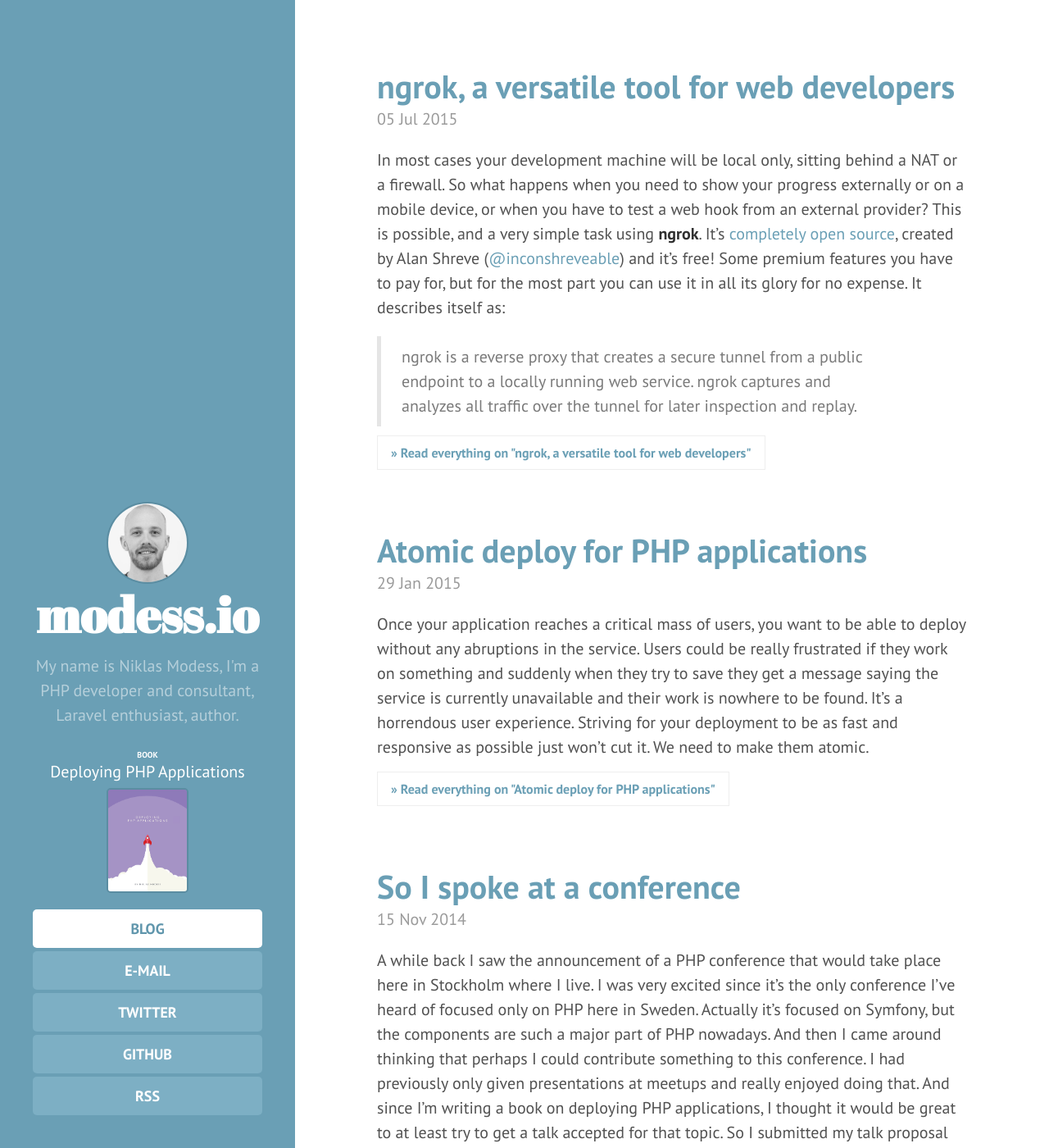
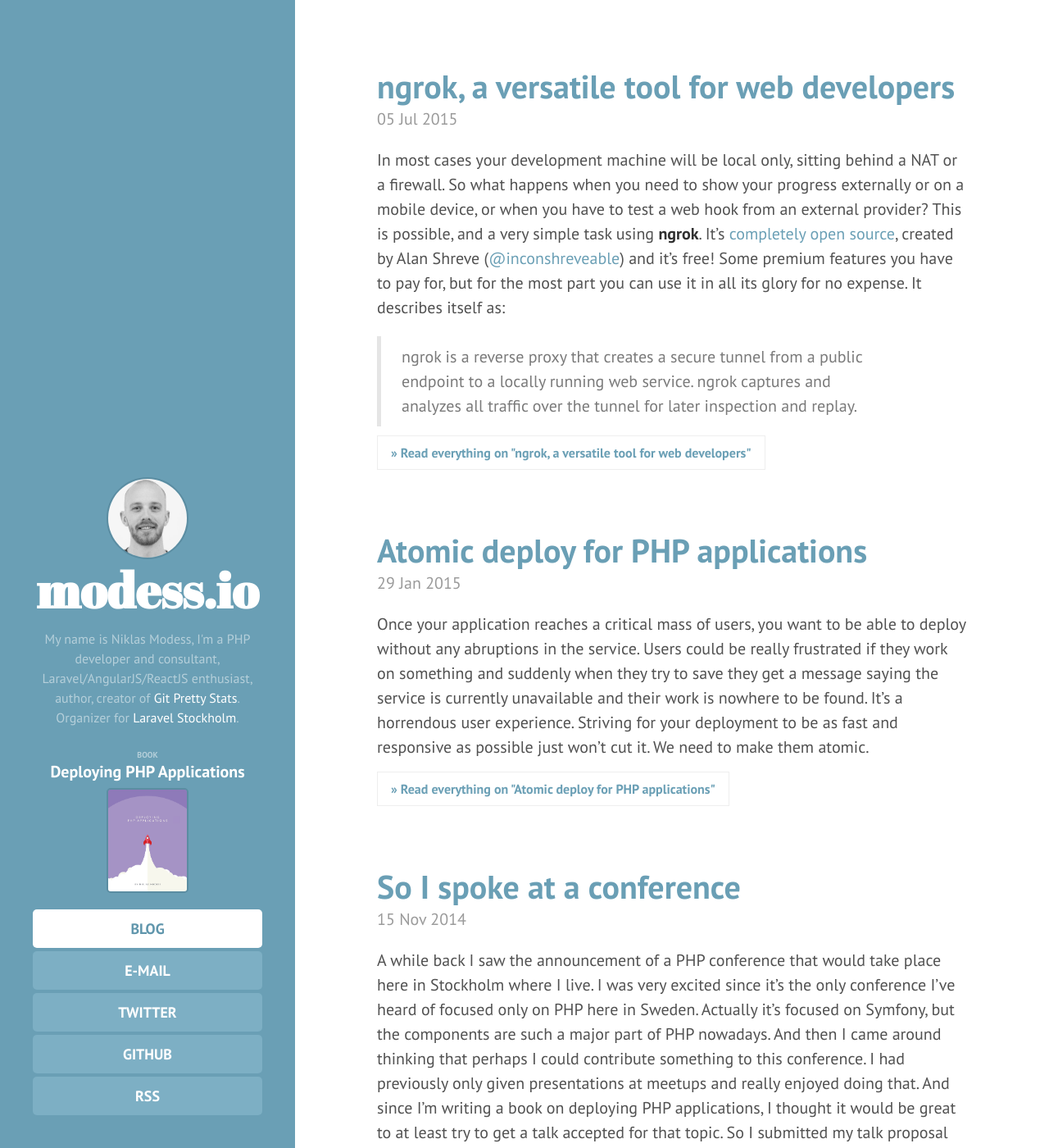
Before and after one commit to katcipis/katcipis.github.io, a Jekyll site: the page built from index.html, in a window 1280 px wide and 1400 px high. Shown: the whole window at 82% size. Built offline with Jekyll 4.4.1, drawn with Linux system fonts in a browser that asks for light colours; some web fonts are replaced; Markdown is read by kramdown in place of the engine named in the settings; the list of posts is cut into pages by our own code.

```diff
--- a/_config.yml
+++ b/_config.yml
@@ -9,7 +9,7 @@ relative_permalinks: true
 # Setup
 title:            modess.io
 tagline:          ''
-description:      "My name is Niklas Modess, I'm a PHP developer and consultant, Laravel enthusiast, author."
+description:      "My name is Niklas Modess, I'm a PHP developer and consultant, Laravel/AngularJS/ReactJS enthusiast, author, creator of <a href=\"https://github.com/modess/git-pretty-stats\">Git Pretty Stats</a>. Organizer for <a href=\"http://www.meetup.com/Laravel-Stockholm/\">Laravel Stockholm</a>."
 url:              http://modess.io
 baseurl:          /
 
--- a/_includes/sidebar.html
+++ b/_includes/sidebar.html
@@ -13,7 +13,7 @@
       <p class="book">
         <a href="https://leanpub.com/deploying-php-applications">
           <small>Book</small><br />
-          Deploying PHP Applications
+          <strong>Deploying PHP Applications</strong>
           <img class="book-picture" src="{{ site.baseurl }}public/large.jpeg" />
         </a>
       </p>
--- a/public/css/hyde.css
+++ b/public/css/hyde.css
@@ -76,6 +76,7 @@ html {
 }
 
 /* About section */
+
 .sidebar-about h1 {
   color: #fff;
   margin-top: 0;
@@ -84,7 +85,7 @@ html {
 }
 
 .sidebar-about .lead {
-  font-size: 1rem;
+  font-size: .8rem;
 }
 
 .sidebar-about .profile-picture {
@@ -104,6 +105,7 @@ html {
   text-transform: uppercase;
   font-size: .5rem;
   font-weight: bold;
+  color: rgba(255,255,255,.5);
 }
 .sidebar-about .book-picture {
   margin: .5rem auto 0 auto;
```
